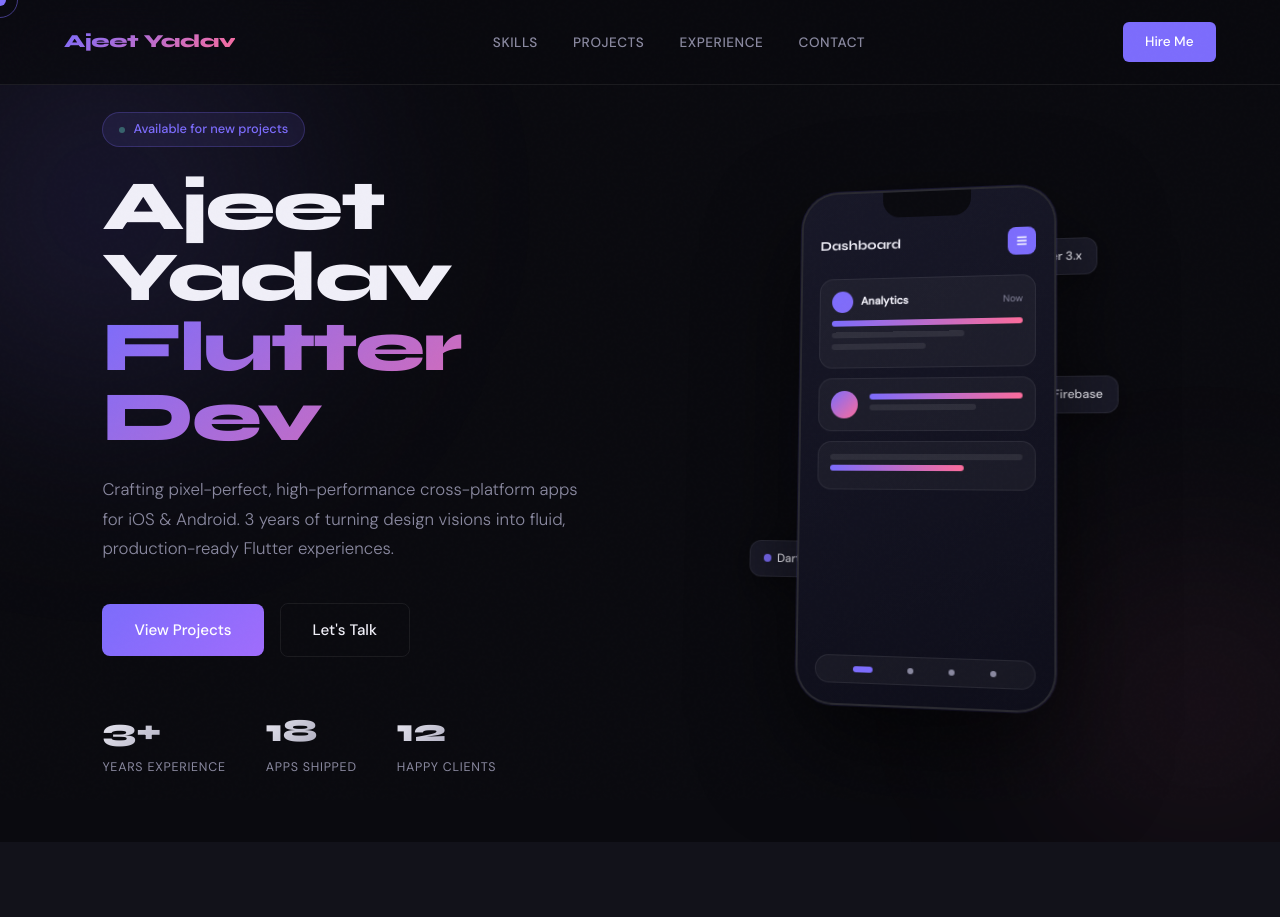
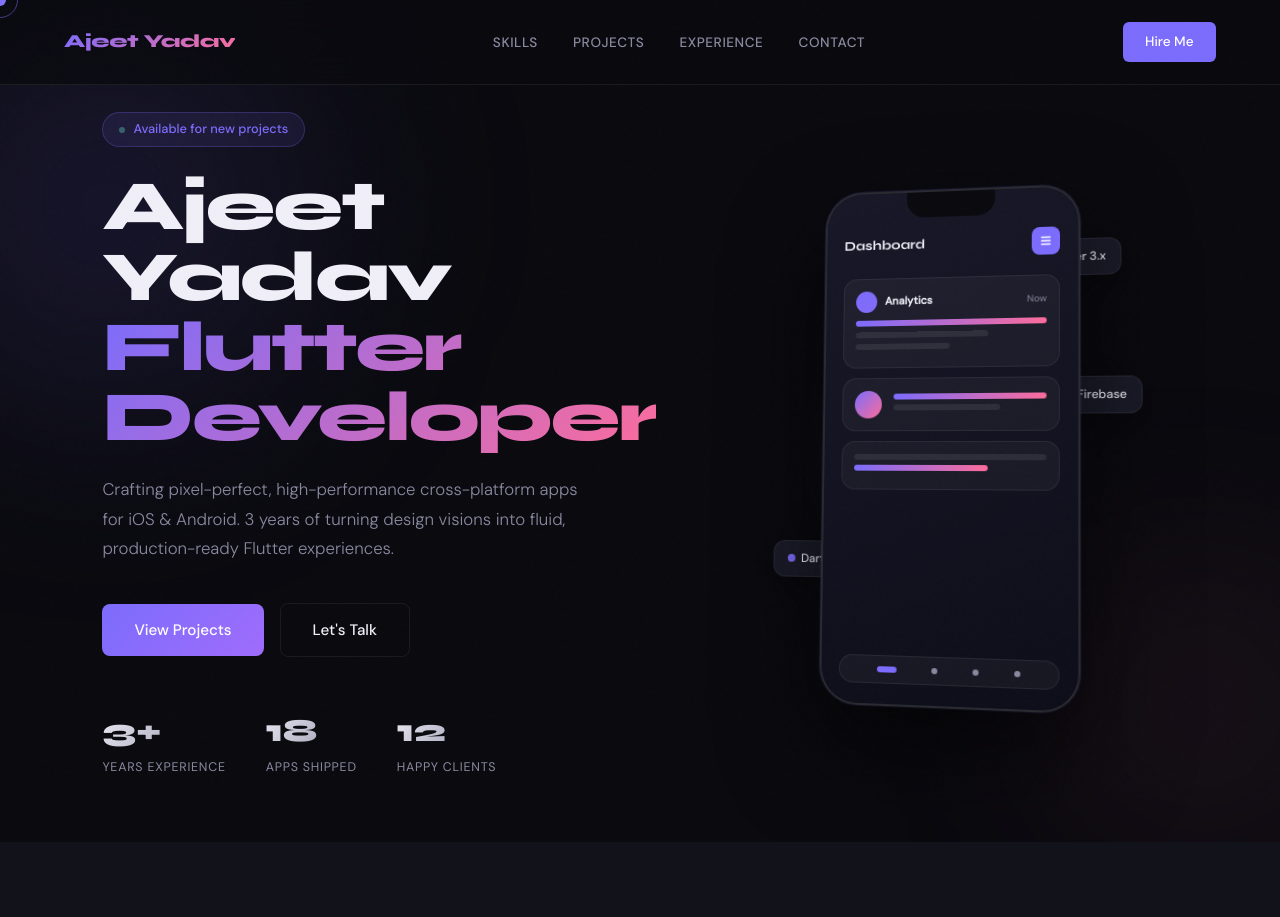
Before and after one commit to Ajeet29599/Portfolio, a plain HTML site: page index.html in a window 1280 px wide. Shown: the top 917 px of the page. Drawn offline with Linux system fonts and the light colour scheme.

Commit message:
Text changed

```diff
--- a/index.html
+++ b/index.html
@@ -54,7 +54,7 @@
 
                 <h1 class="hero-title">
                     Ajeet Yadav<br />
-                    <span class="line2">Flutter Dev</span>
+                    <span class="line2">Flutter Developer</span>
                 </h1>
 
                 <p class="hero-sub">
```
